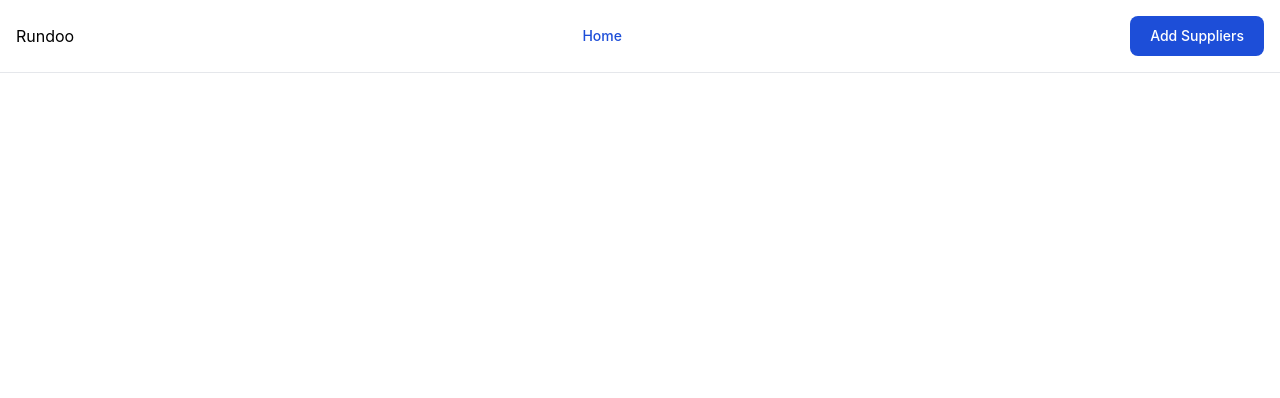
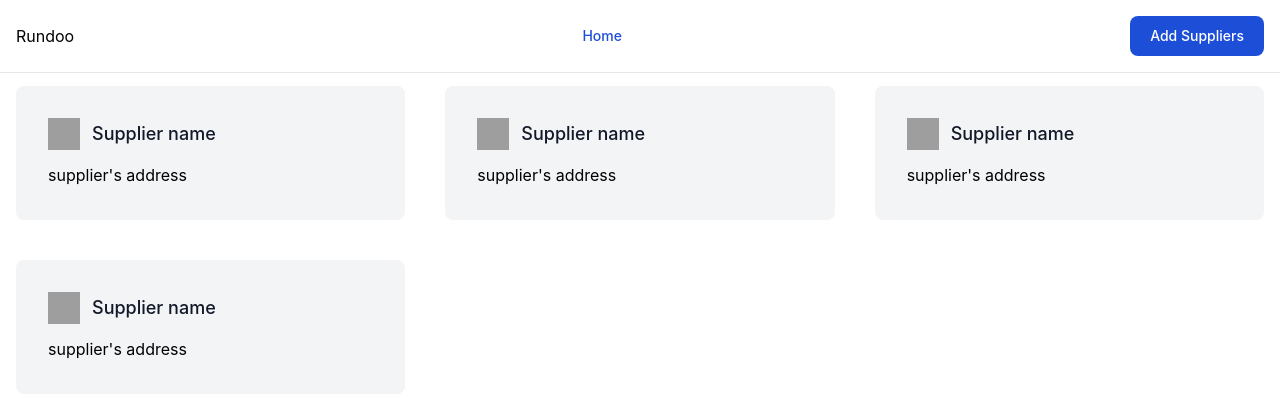
Before and after one commit to tuguScript/next.js-suppliers, a Next.js app: page / in a window 1280 px wide. Shown: the top 398 px of the page. Built offline with nearby package versions, Linux system fonts and the light colour scheme; no server answers; grey boxes are pictures that could not be loaded.

Commit message:
added supplier card

```diff
--- /dev/null
+++ b/components/Card.tsx
@@ -0,0 +1,31 @@
+import React from "react";
+
+type Props = {
+  name: string;
+  address: string;
+  logo: string;
+};
+
+export default function Card({
+  name = "Supplier name",
+  address = "supplier's address",
+  logo = "https://loremflickr.com/100/100",
+}: Props) {
+  return (
+    <div className="p-4 md:w-1/3 dark:text-white" style={{ width: "100%" }}>
+      <div className="flex rounded-lg h-full bg-gray-100 p-8 flex-col dark:bg-slate-600">
+        <div className="flex items-center mb-3">
+          <div className="w-8 h-8 mr-3 inline-flex items-center justify-center rounded-full bg-indigo-500 text-white flex-shrink-0">
+            <img src={logo} alt="" />
+          </div>
+          <h2 className="text-gray-900 text-lg title-font font-medium dark:text-slate-400">
+            {name}
+          </h2>
+        </div>
+        <div className="flex-grow">
+          <p className="leading-relaxed text-base">{address}</p>
+        </div>
+      </div>
+    </div>
+  );
+}
--- a/components/Layouts.tsx
+++ b/components/Layouts.tsx
@@ -12,7 +12,7 @@ const Layout = ({ preview, children }: Props) => {
       style={{ height: "100vh", width: "100vw", gridTemplateRows: "70px 1fr" }}
     >
       <Nav />
-      <main style={{ gridRow: "none" }}>{children}</main>
+      <main style={{ marginTop: 70 }}>{children}</main>
     </div>
   );
 };
--- /dev/null
+++ b/components/SuppliersListView.tsx
@@ -0,0 +1,26 @@
+import React, { Component } from "react";
+import Card from "./Card";
+import useSWR from "swr";
+
+type Props = {};
+
+type State = {};
+
+const fetcher = (url: string) =>
+  fetch(url)
+    .then((res) => res.json())
+    .then((data) => console.log("data", data));
+
+function SuppliersListView({}: Props) {
+  const { data, error } = useSWR("/api", fetcher);
+  return (
+    <div className="grid grid-cols-3 gap-2">
+      <Card />
+      <Card />
+      <Card />
+      <Card />
+    </div>
+  );
+}
+
+export default SuppliersListView;
--- a/pages/index.tsx
+++ b/pages/index.tsx
@@ -5,6 +5,7 @@ import Image from "next/image";
 import styles from "../styles/Home.module.css";
 import AddSupplierForm from "components/AddSupplierForm";
 import Layout from "components/Layouts";
+import SuppliersListView from "components/SuppliersListView";
 
 export default function Home() {
   const [error, isError] = React.useState(false);
@@ -17,7 +18,9 @@ export default function Home() {
         <title>Create Next App</title>
         <link rel="icon" href="/favicon.ico" />
       </Head>
-      <Layout></Layout>
+      <Layout>
+        <SuppliersListView />
+      </Layout>
     </div>
   );
 }
```
